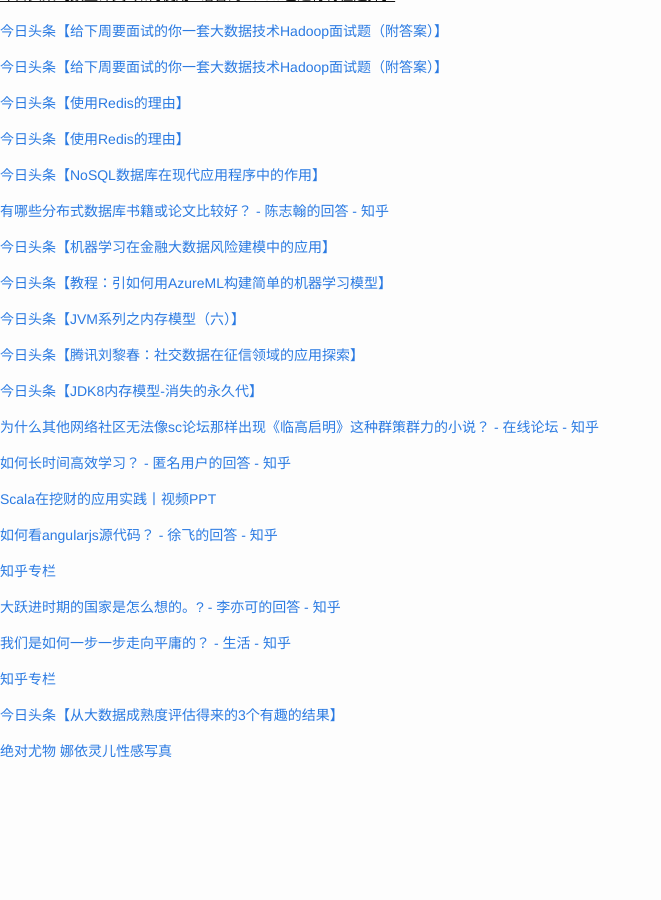
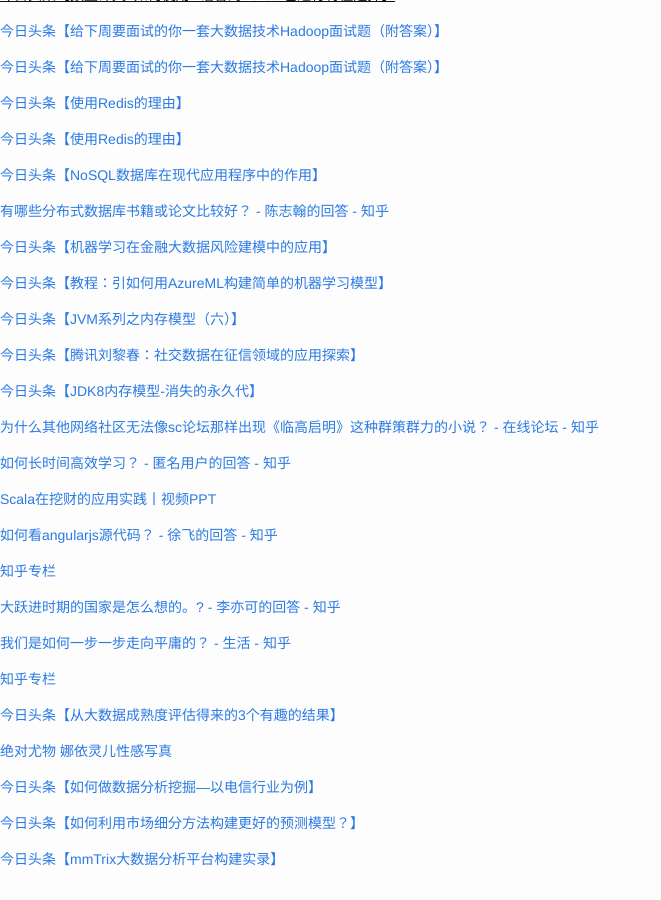
Before and after one commit to cnwarden/cnwarden.github.io, a Jekyll site: the page built from fav/index.md, in a window 1280 px wide and 900 px high, scrolled down 6966 px. Shown: the whole window, without its empty margins (0-661 px from the left). Built offline with Jekyll 4.4.1, drawn with Linux system fonts in a browser that asks for light colours; emoji names are drawn with the system emoji font; before the commit the page ends 7758 px from its top, so only the background shows below that.

Commit message:
auto commit

```diff
--- a/fav/index.md
+++ b/fav/index.md
@@ -428,3 +428,9 @@ title:  fav
 [今日头条【从大数据成熟度评估得来的3个有趣的结果】](http://toutiao.com/group/6267325376684343554/?iid=3946525414&app=news_article&tt_from=android_share&utm_source=email&utm_medium=toutiao_android&utm_campaign=client_share)
 
 [绝对尤物&nbsp;娜依灵儿性感写真](http://mp.weixin.qq.com/s?__biz=MzAxODIwNDkzMw==&mid=404359692&idx=1&sn=cf09244cf5e3c69500c2bc4e8dae1c85&scene=0#wechat_redirect)
+
+[今日头条【如何做数据分析挖掘—以电信行业为例】](http://toutiao.com/group/6267246860341117186/?iid=3946525414&app=news_article&tt_from=android_share&utm_source=email&utm_medium=toutiao_android&utm_campaign=client_share)
+
+[今日头条【如何利用市场细分方法构建更好的预测模型？】](http://toutiao.com/group/6267314625710637314/?iid=3946525414&app=news_article&tt_from=android_share&utm_source=email&utm_medium=toutiao_android&utm_campaign=client_share)
+
+[今日头条【mmTrix大数据分析平台构建实录】](http://toutiao.com/group/6266966848190726401/?iid=3946525414&app=news_article&tt_from=android_share&utm_source=email&utm_medium=toutiao_android&utm_campaign=client_share)
```
